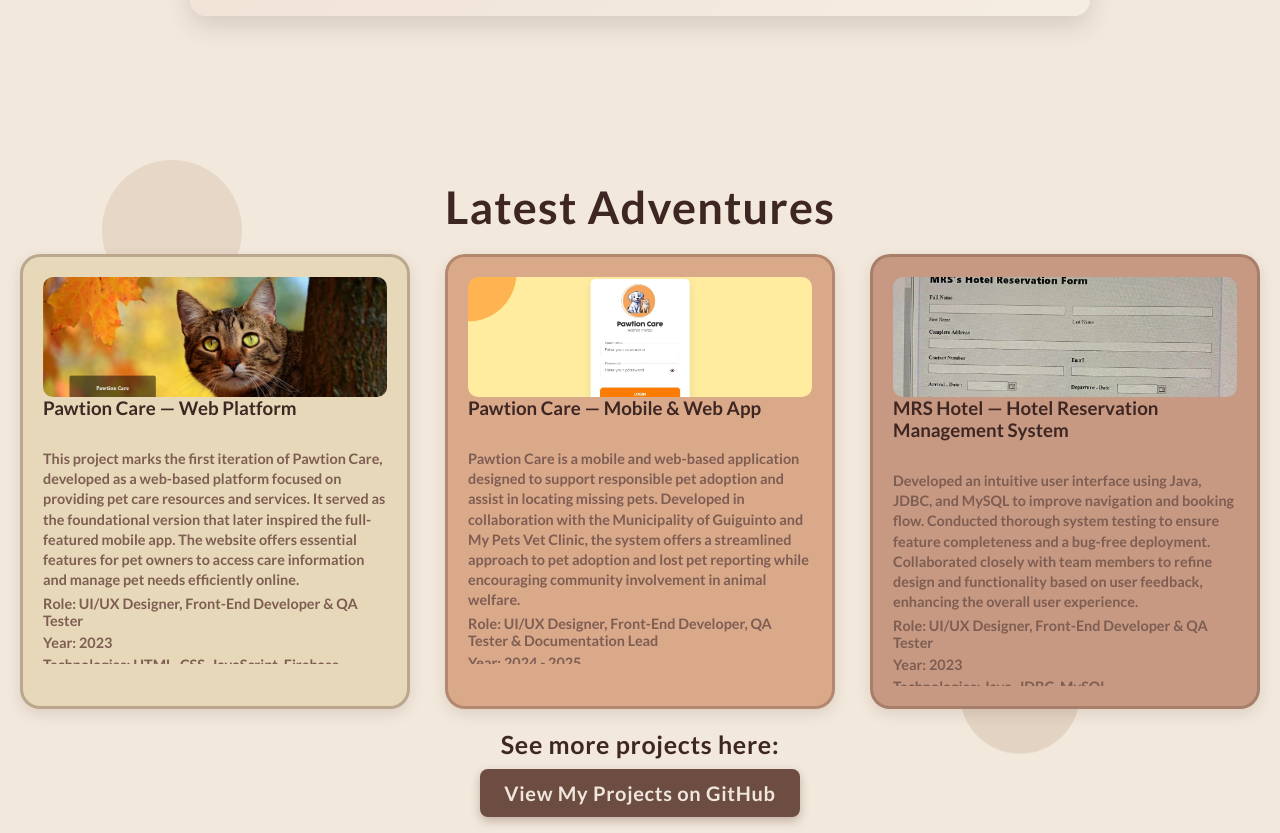
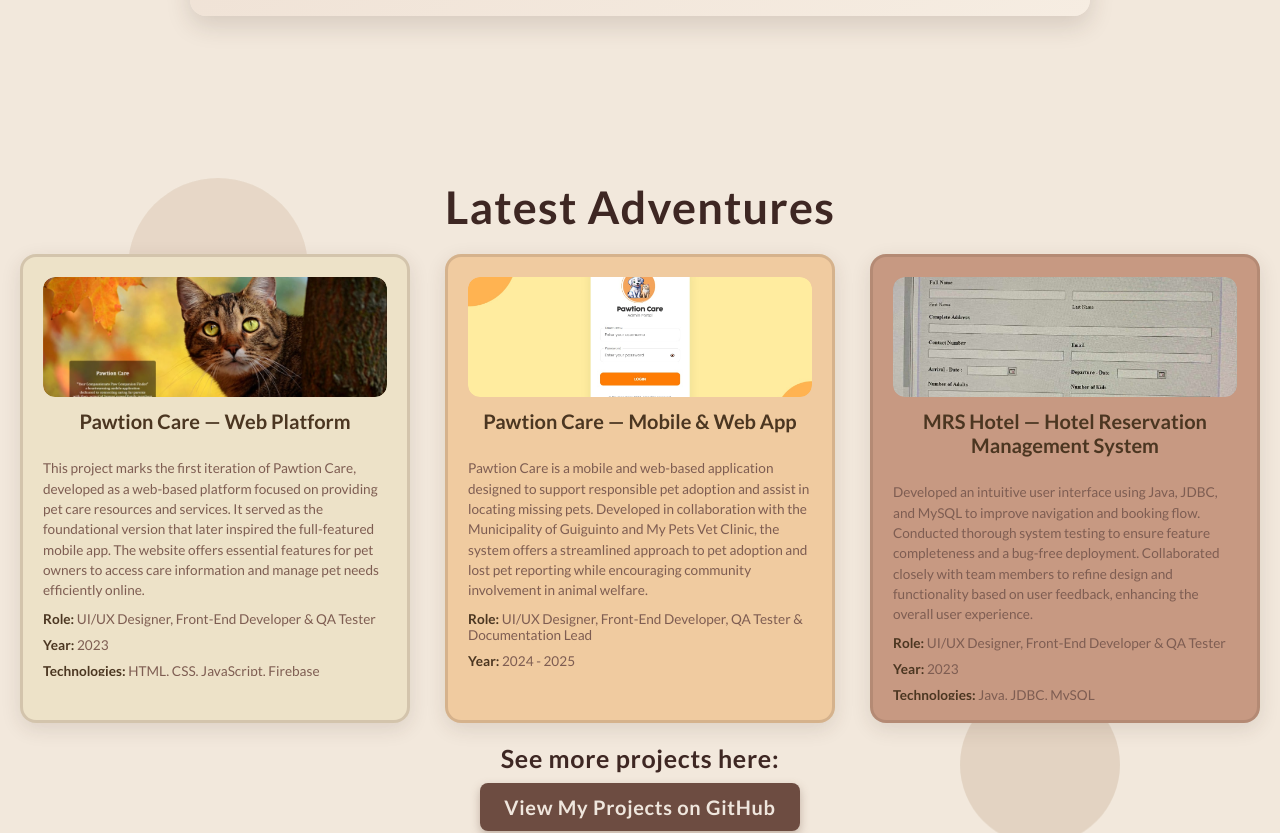
Before and after one commit to julianaaplaonsantos/mywebsite, a React (Vite) app: page / in a window 1280 px wide. Shown: the part 3820-4653 px from the top of the page. Built offline with nearby package versions, Linux system fonts and the light colour scheme.

Commit message:
changes for projects

```diff
--- a/src/sections/Projects.css
+++ b/src/sections/Projects.css
@@ -5,9 +5,9 @@
   --secondary-text: #A89F91;
   --primary-text: #2E2E2E;
   --bg-color: #FFF9F0;
-  --card-bg-cream: #E6D8B8;
+  --card-bg-cream: #EDE2C8;
   --card-bg-terracotta: #C79982;
-  --card-bg-peach: #D9A98A;
+  --card-bg-peach: #F0CBA0;
 }
 
 .section-title {
@@ -25,25 +25,23 @@
   gap: 25px;
   max-width: 1000px;
   margin: 0 auto 40px auto;
-  text-align: left;
 }
 
 .project-card {
-  border-radius: 20px;
-  padding: 14px;
+  border-radius: 16px;
+  background-color: var(--card-bg, #fff);
+  border: 3px solid rgba(106, 74, 60, 0.2);
+  box-shadow: 0 6px 20px rgba(62, 39, 35, 0.12);
+  padding: 16px;
   display: flex;
   flex-direction: column;
-  background-color: var(--card-bg, #fff);
-  color: var(--primary-text);
-  border: 3px solid rgba(106, 74, 60, 0.35);
-  box-shadow: 0 5px 14px rgba(106, 74, 60, 0.15);
   transition: transform 0.3s ease, box-shadow 0.3s ease;
   cursor: pointer;
 }
 
 .project-card:hover {
-  transform: translateY(-6px);
-  box-shadow: 0 8px 22px rgba(0, 0, 0, 0.18);
+  transform: translateY(-5px);
+  box-shadow: 0 12px 30px rgba(62, 39, 35, 0.2);
 }
 
 .project-card:nth-child(1) {
@@ -58,13 +56,21 @@
   background-color: var(--card-bg-terracotta);
 }
 
+.project-card h3 {
+  font-size: 1.25rem;
+  font-weight: 700;
+  color: var(--espresso-brown);
+  margin-bottom: 8px;
+}
+
 .project-image-wrapper {
   position: relative;
-  border-radius: 10px;
+  border-radius: 12px;
   overflow: hidden;
   width: 100%;
-  height: 150px;
+  height: 160px;
   flex-shrink: 0;
+  margin-bottom: 12px;
 }
 
 .project-image {
@@ -72,6 +78,7 @@
   height: 100%;
   object-fit: cover;
   transition: all 0.3s ease;
+  border-radius: 12px;
 }
 
 .project-overlay {
@@ -80,7 +87,7 @@
   left: 0;
   width: 100%;
   height: 100%;
-  background: rgba(0, 0, 0, 0.45);
+  background: rgba(0, 0, 0, 0.35);
   color: #fff;
   display: flex;
   align-items: center;
@@ -89,12 +96,12 @@
   font-size: 1rem;
   opacity: 0;
   transition: opacity 0.3s ease;
-  border-radius: 10px;
+  border-radius: 12px;
   pointer-events: none;
 }
 
 .project-image-wrapper:hover .project-image {
-  filter: blur(3px);
+  filter: blur(2px);
   transform: scale(1.05);
 }
 
@@ -103,13 +110,14 @@
 }
 
 .project-content {
-  flex-grow: 1;
-  margin-top: 10px;
+  display: flex;
+  flex-direction: column;
+  gap: 6px;
   padding-right: 6px;
-  max-height: 100px;
+  max-height: 160px;
   overflow-y: auto;
   scrollbar-width: thin;
-  scrollbar-color: #3f3c33 transparent;
+  scrollbar-color: rgba(106, 74, 60, 0.35) transparent;
 }
 
 .project-content::-webkit-scrollbar {
@@ -117,27 +125,30 @@
 }
 
 .project-content::-webkit-scrollbar-thumb {
-  background-color: #b0a78e;
+  background-color: rgba(106, 74, 60, 0.35);
   border-radius: 4px;
 }
 
 .project-description {
-  font-size: 0.95rem;
-  line-height: 1.4;
-  margin-bottom: 8px;
+  font-size: 0.9rem;
+  line-height: 1.5;
   color: var(--secondary-text);
-  font-weight: 500;
+  text-align: justify;
 }
 
 .project-content p {
-  margin: 5px 0;
-  font-size: 0.9rem;
+  font-size: 0.85rem;
   color: var(--secondary-text);
-  font-weight: 600;
+  margin: 2px 0;
+  text-align: left;
+}
+
+.project-content strong {
+  color: var(--espresso-brown);
 }
 
 .see-more-container {
-  margin-top: -30px;
+  margin-top: -20px;
   text-align: center;
   color: var(--primary-text);
   font-size: 1.05rem;
@@ -147,7 +158,7 @@
 
 .github-button {
   display: inline-block;
-  margin-top: 6px;
+  margin-top: 8px;
   padding: 12px 28px;
   background-color: var(--warm-brown);
   color: var(--cream-beige);
@@ -156,7 +167,7 @@
   font-weight: 700;
   font-size: 0.95rem;
   box-shadow: 0 4px 10px rgba(106, 74, 60, 0.35);
-  transition: background-color 0.35s ease, color 0.35s ease, box-shadow 0.35s ease;
+  transition: all 0.3s ease;
 }
 
 .github-button:hover,
@@ -164,17 +175,6 @@
   background-color: #a67c52;
   color: #3b2f24;
   box-shadow: 0 6px 16px rgba(166, 124, 82, 0.55);
-}
-
-@keyframes fadeSlideUp {
-  0% {
-    opacity: 0;
-    transform: translateY(40px);
-  }
-  100% {
-    opacity: 1;
-    transform: translateY(0);
-  }
 }
 
 .projects-section {
@@ -283,6 +283,17 @@
   animation: floatUpDown 8s infinite alternate 1.5s;
 }
 
+@keyframes fadeSlideUp {
+  0% {
+    opacity: 0;
+    transform: translateY(40px);
+  }
+  100% {
+    opacity: 1;
+    transform: translateY(0);
+  }
+}
+
 @keyframes floatUpDown {
   0% {
     transform: translateY(0);
@@ -294,19 +305,11 @@
 
 @media (min-width: 769px) and (max-width: 2000px) {
   .projects-section {
-    min-height: 100vh;
-    height: auto;
-    width: 100%;
-    background-color: var(--bg-color);
-    position: relative;
-    z-index: 2;
-    overflow: hidden;
+    padding: 40px 20px;
     display: flex;
     flex-direction: column;
     justify-content: center;
     align-items: center;
-    box-sizing: border-box;
-    padding: 40px 20px;
   }
 
   .section-title {
@@ -325,16 +328,8 @@
     padding: 20px;
   }
 
-  .project-image {
-    width: 100%;
-    height: 150px;
-    object-fit: cover;
-    object-position: center;
-  }
-
   .project-image-wrapper {
     height: 120px;
-    width: 100%;
   }
 
   .project-content {
@@ -354,34 +349,11 @@
     margin-top: 10px;
     margin-bottom: 60px;
   }
-
-  .projects-section .circle1 {
-    top: 8%;
-    left: 8%;
-    width: 140px;
-    height: 140px;
-  }
-
-  .projects-section .circle2 {
-    top: 65%;
-    left: 75%;
-    width: 120px;
-    height: 120px;
-  }
-
-  .projects-section .circle3 {
-    top: 45%;
-    left: 40%;
-    width: 160px;
-    height: 160px;
-  }
 }
 
 @media (min-width: 300px) and (max-width: 768px) {
   .projects-section {
     padding: 35px 10px 25px;
-    min-height: auto;
-    height: auto;
     max-width: 360px;
     margin: 0 auto;
   }
@@ -394,25 +366,26 @@
 
   .project-card {
     padding: 12px;
-    max-width: 100%;
-    margin: 0 auto;
   }
 
   .project-image-wrapper {
-    height: 100px;
+    height: 120px;
   }
 
   .project-description {
-    font-size: 0.85rem;
+    font-size: 0.8rem;
+  }
+
+  .project-content p {
+    font-size: 0.8rem;
   }
 
   .see-more-container {
-    margin-top: -30px;
-    text-align: center;
+    margin-top: -20px;
   }
 
   .github-button {
-    padding: 8px 20px;
+    padding: 8px 18px;
     font-size: 0.8rem;
   }
 }
```
